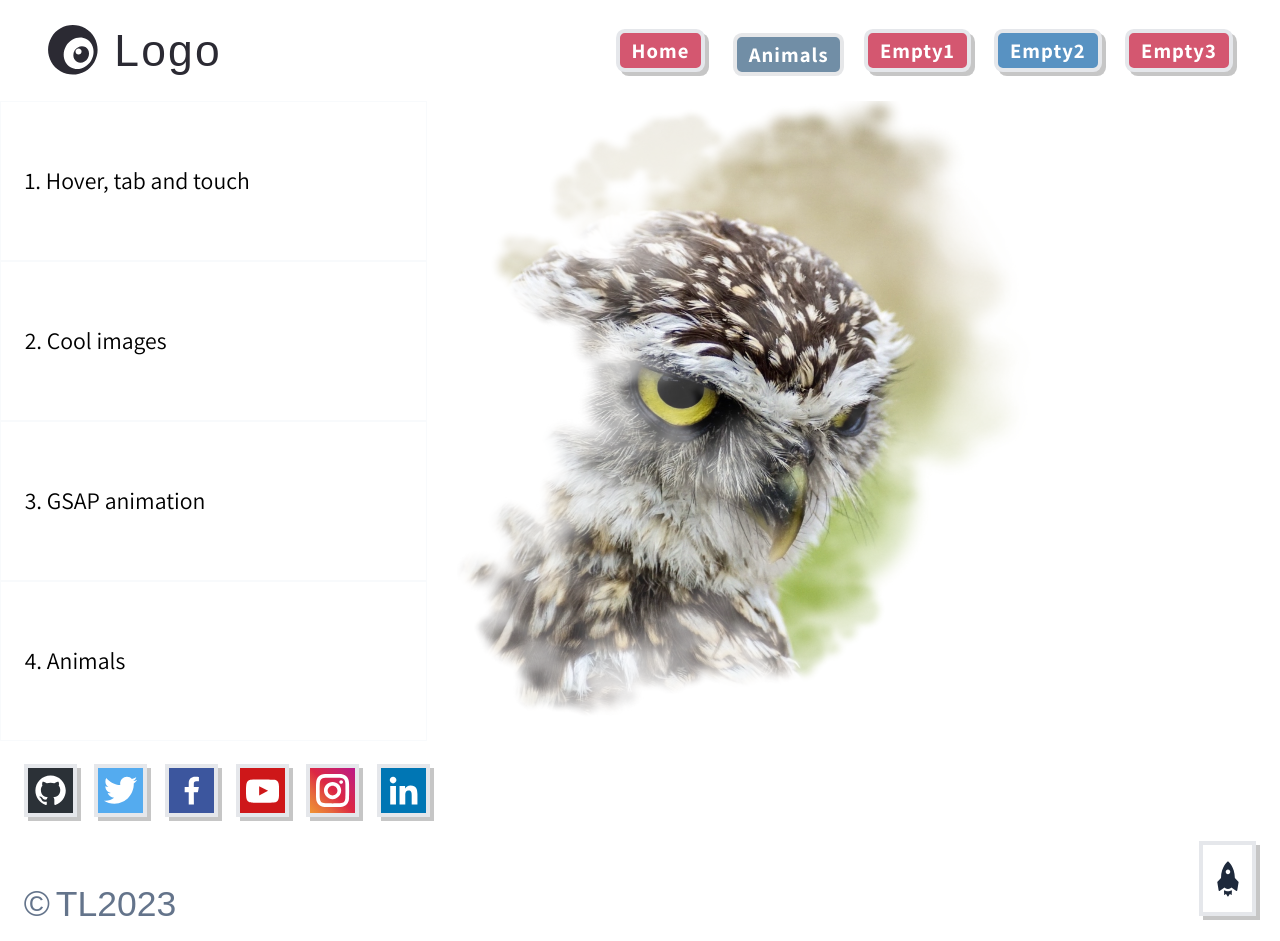
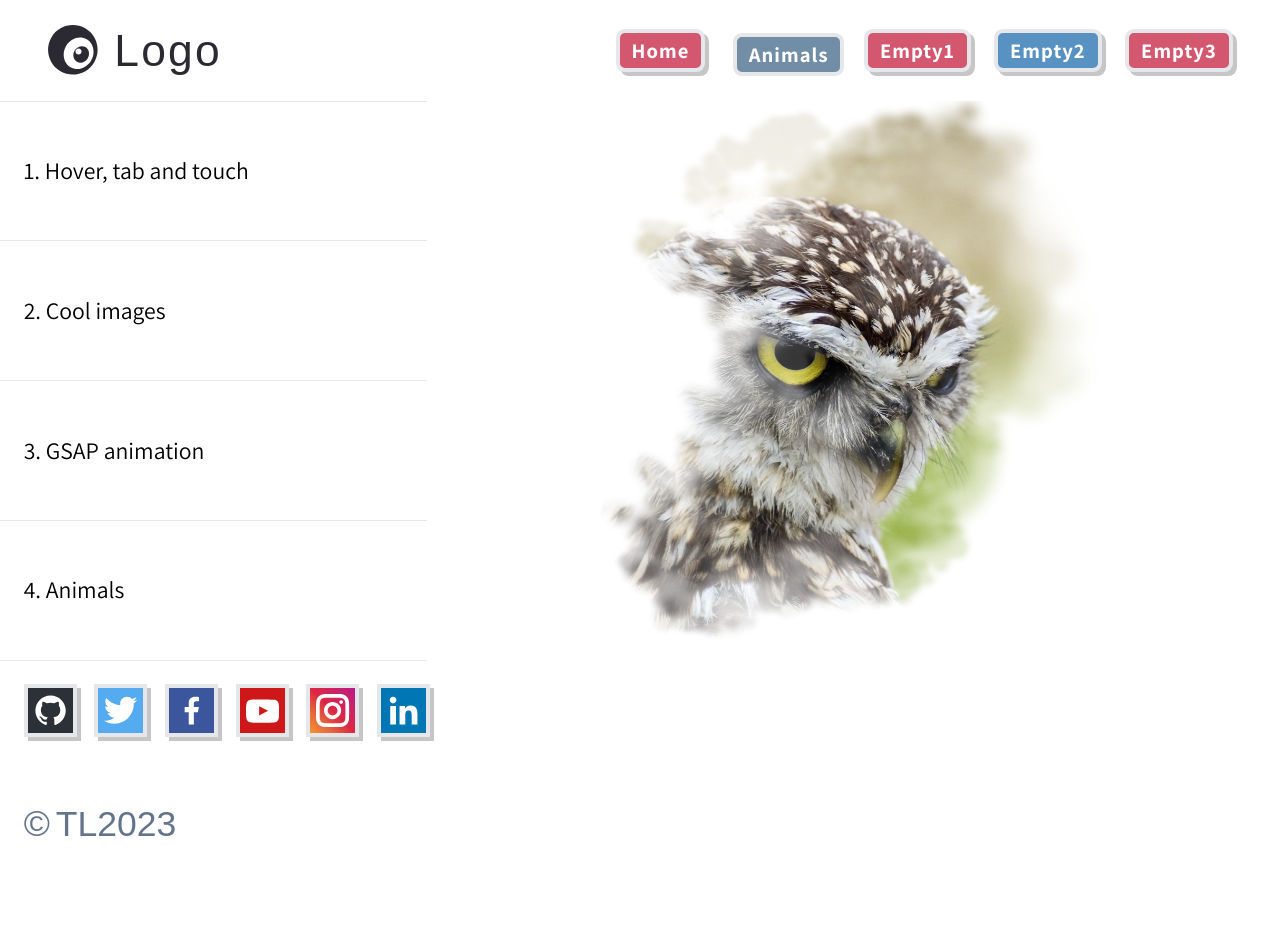
Before and after one commit to LTeemu/Next13_one, a Next.js app: page /animals in a window 1280 px wide. After the commit the page ends 861 px from the top, so only its background shows below. Built offline with nearby package versions, Linux system fonts and the light colour scheme; a web font is replaced by a local one.

Commit message:
anim fix

```diff
--- a/app/animals/page.jsx
+++ b/app/animals/page.jsx
@@ -20,33 +20,13 @@ export default function Animals2() {
   ]
 
   useEffect(() => {
-    gsap.fromTo(`img[data-animal="${activeIndex}"]`, { scale: 1.1 }, { scale: 1, duration: 2, ease: Expo.easeOut })
+    gsap.fromTo(`img[data-animal="${activeIndex}"]`, { scale: 1.1, rotateX: 0.02 }, { scale: 1, rotateX: 0, duration: 2, ease: Expo.easeOut }) //rotate prevents shake
   }, [activeIndex])
 
   return (
     <>
-      <div className='relative grid max-w-5xl grid-cols-3 mx-auto'>
-        <div className='flex flex-col col-span-1'>
-          {images.slice(1).map((item, i) => {
-            return (
-              <span
-                key={i}
-                tabIndex={0}
-                className='flex items-center h-full px-4 border border-slate-50'
-                onTouchStartCapture={() => setActiveIndex(i + 1)}
-                onTouchCancelCapture={() => setActiveIndex(0)}
-                onFocusCapture={() => setActiveIndex(i + 1)}
-                onBlurCapture={() => setActiveIndex(0)}
-                onMouseEnter={() => setActiveIndex(i + 1)}
-                onMouseLeave={() => setActiveIndex(0)}
-              >
-                {item.text}
-              </span>
-            )
-          })}
-        </div>
-
-        <div className='relative col-span-2 max-h-[80vmin] aspect-square'>
+      <div className='grid max-w-5xl grid-cols-1 mx-auto sm:grid-cols-3'>
+        <div className='relative col-span-1 sm:col-span-2 h-[70vmin] sm:order-2 max-w-full aspect-square mx-auto'>
           {images.map((img, i) => {
             return (
               <div
@@ -63,7 +43,7 @@ export default function Animals2() {
                   data-animal={i}
                   src={img.src}
                   alt=''
-                  sizes='66vw'
+                  sizes='(max-width: 640px) 100vw, 66vw'
                   fill
                   priority
                   placeholder='blur'
@@ -73,6 +53,26 @@ export default function Animals2() {
             )
           })}
         </div>
+
+        <div id='imgOptions' className='grid col-span-1'>
+          {images.slice(1).map((item, i) => {
+            return (
+              <span
+                key={i}
+                tabIndex={0}
+                className='flex items-center h-full px-4 py-2 border-t last:border-b sm:order-1 from-slate-100 to-white'
+                onTouchStartCapture={() => setActiveIndex(i + 1)}
+                onTouchCancelCapture={() => setActiveIndex(0)}
+                onFocusCapture={() => setActiveIndex(i + 1)}
+                onBlurCapture={(e) => e.relatedTarget?.parentNode?.id !== 'imgOptions' && setActiveIndex(0)}
+                onMouseEnter={() => setActiveIndex(i + 1)}
+                onMouseLeave={() => setActiveIndex(0)}
+              >
+                {item.text}
+              </span>
+            )
+          })}
+        </div>
       </div>
     </>
   )
--- a/app/components/ScrollTop.jsx
+++ b/app/components/ScrollTop.jsx
@@ -1,7 +1,7 @@
 'use client'
 import { Button } from './Button'
 import { IoMdRocket } from 'react-icons/io'
-import { useState, useEffect } from 'react'
+import { useState, useLayoutEffect } from 'react'
 import { usePathname } from 'next/navigation'
 var _ = require('lodash')
 
@@ -9,8 +9,8 @@ export default function ScrollTop({ classes }) {
   const [scrollVisible, setScrollVisible] = useState(false)
   const pathName = usePathname()
 
-  useEffect(() => {
-    setScrollVisible(document.body.scrollHeight > window.innerHeight)
+  useLayoutEffect(() => {
+    setScrollVisible(document.body.scrollHeight > window.innerHeight * 1.2) //if over 120vh
   }, [pathName])
 
   return (
```
